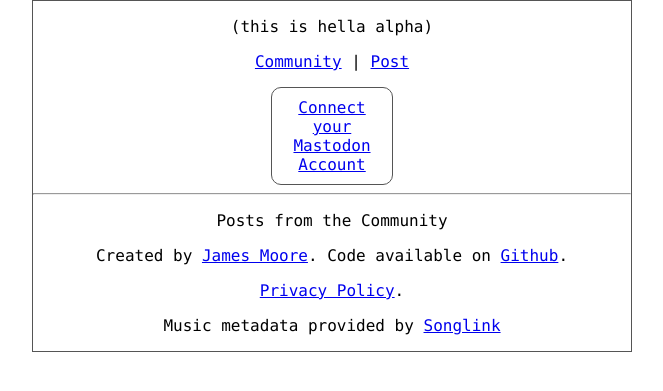
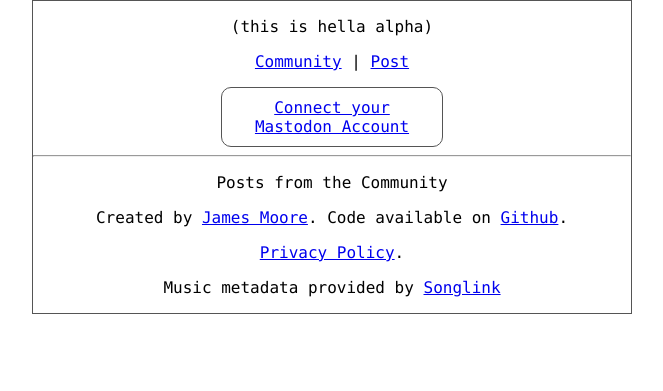
Before and after one commit to foozmeat/tusk.rocks, a Flask app: page / in a window 1280 px wide. Shown: the top 391 px of the page, without its empty margins (308-971 px from the left). Run offline with Flask 2, Linux system fonts and the light colour scheme; data that the repository does not hold is empty; parts of the project's set-up code (start-up, migrations or seed data) failed here and were passed over.

Commit message:
widen button

```diff
--- a/static/style.css
+++ b/static/style.css
@@ -30,7 +30,7 @@ textarea {
 .login-button {
     border: 1px solid #555555;
     padding: 10px;
-    width:100px;
+    width:200px;
     margin: auto;
     border-radius: 10px;
 }
```
